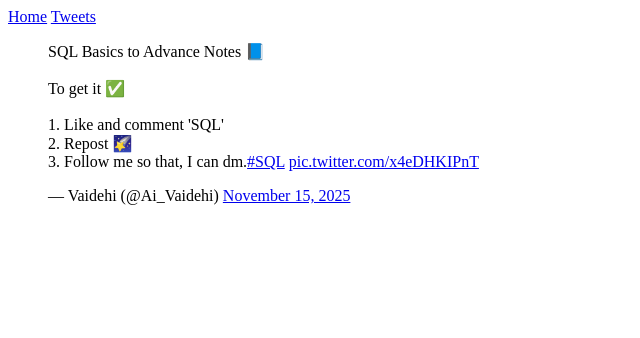
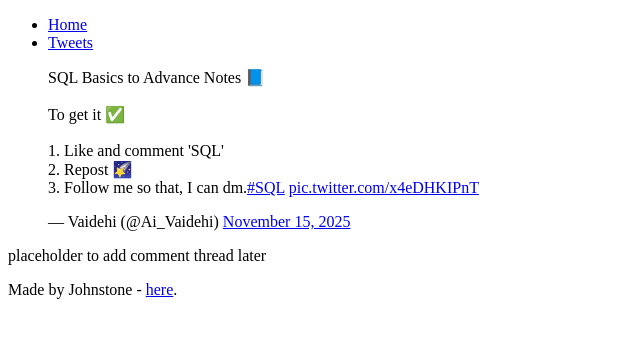
Before and after one commit to johnstonewahome/My_First_Portfolio, a plain HTML site: page html_basic/tweets.html in a window 1280 px wide. Shown: the whole page, without its empty margins (0-640 px from the left). Drawn offline with Linux system fonts and the light colour scheme.

Commit message:
restructured the pages

```diff
--- a/html_basic/tweets.html
+++ b/html_basic/tweets.html
@@ -6,12 +6,25 @@
 	<title>My First Portfolio</title>
 </head>
 <body>
-	<nav>
-		<a href="index.html">Home</a>
-		<a href="tweets.html">Tweets</a>
-	</nav>
-	<blockquote class="twitter-tweet"><p lang="en" dir="ltr">SQL Basics to Advance Notes 📘<br><br>To get it ✅<br><br>1. Like and comment &#39;SQL&#39;<br>2. Repost 🌠<br>3. Follow me so that, I can dm.<a href="https://twitter.com/hashtag/SQL?src=hash&amp;ref_src=twsrc%5Etfw">#SQL</a> <a href="https://t.co/x4eDHKIPnT">pic.twitter.com/x4eDHKIPnT</a></p>&mdash; Vaidehi (@Ai_Vaidehi) <a href="https://twitter.com/Ai_Vaidehi/status/1989689106725532071?ref_src=twsrc%5Etfw">November 15, 2025</a></blockquote> <script async src="https://platform.twitter.com/widgets.js" charset="utf-8"></script>
+	<header>
+		<ul>
+			<li><a href="index.html">Home</a></li>
+			<li><a href="tweets.html">Tweets</a></li>
+		</ul>
+	</header>
 
+	<main>
+		<article>
+			<blockquote class="twitter-tweet"><p lang="en" dir="ltr">SQL Basics to Advance Notes 📘<br><br>To get it ✅<br><br>1. Like and comment &#39;SQL&#39;<br>2. Repost 🌠<br>3. Follow me so that, I can dm.<a href="https://twitter.com/hashtag/SQL?src=hash&amp;ref_src=twsrc%5Etfw">#SQL</a> <a href="https://t.co/x4eDHKIPnT">pic.twitter.com/x4eDHKIPnT</a></p>&mdash; Vaidehi (@Ai_Vaidehi) <a href="https://twitter.com/Ai_Vaidehi/status/1989689106725532071?ref_src=twsrc%5Etfw">November 15, 2025</a></blockquote> <script async src="https://platform.twitter.com/widgets.js" charset="utf-8"></script>
+		</article>
+		<aside>
+			<p>placeholder to add comment thread later</p>
+		</aside>
+	</main>
+
+	<footer>
+		<p>Made by Johnstone - <a href="https://google.com" target="_blank">here</a>.</p>
+	</footer>
 
 </body>
 </html>
```
Also changed, not shown: html_basic/index.html (+20 -4 lines).
